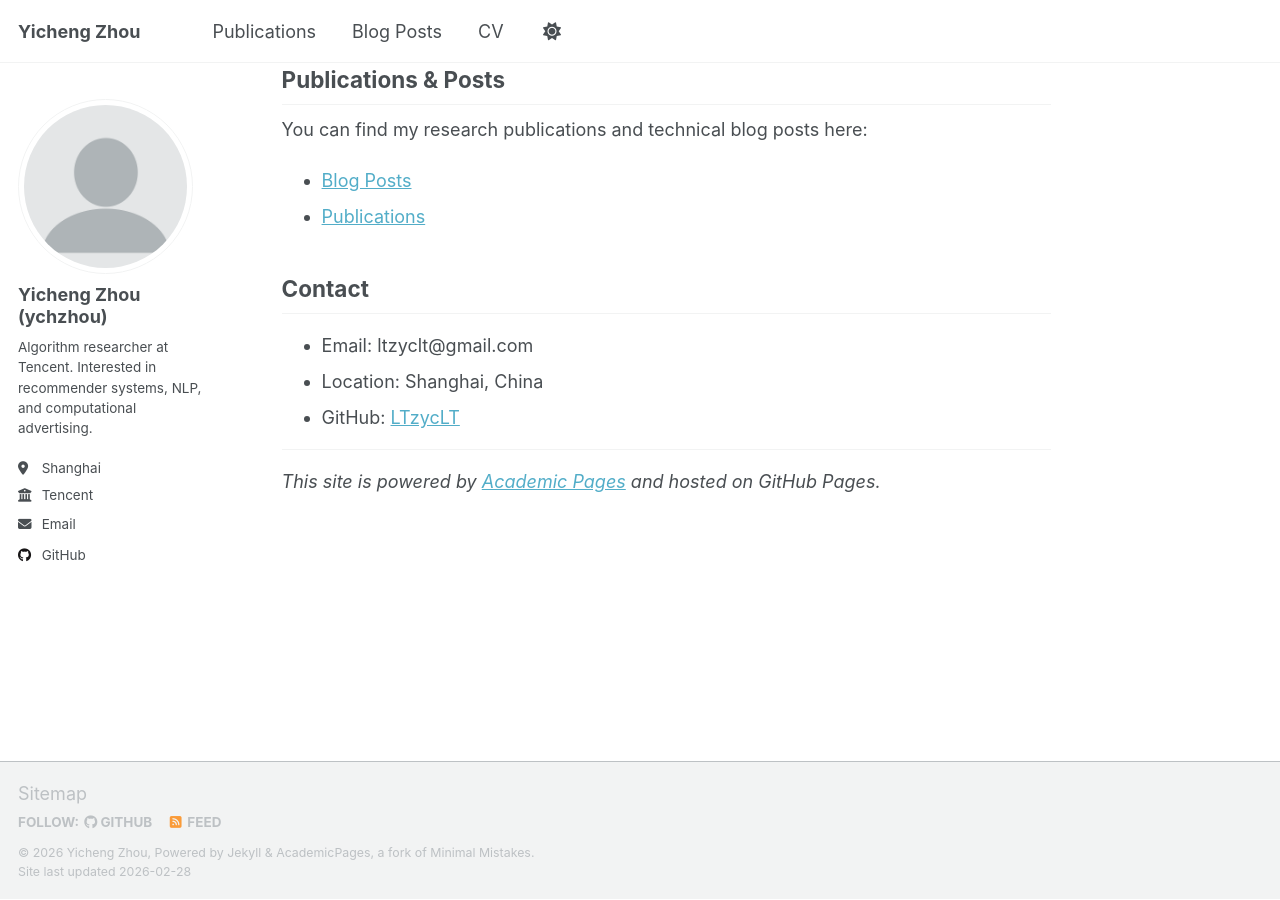
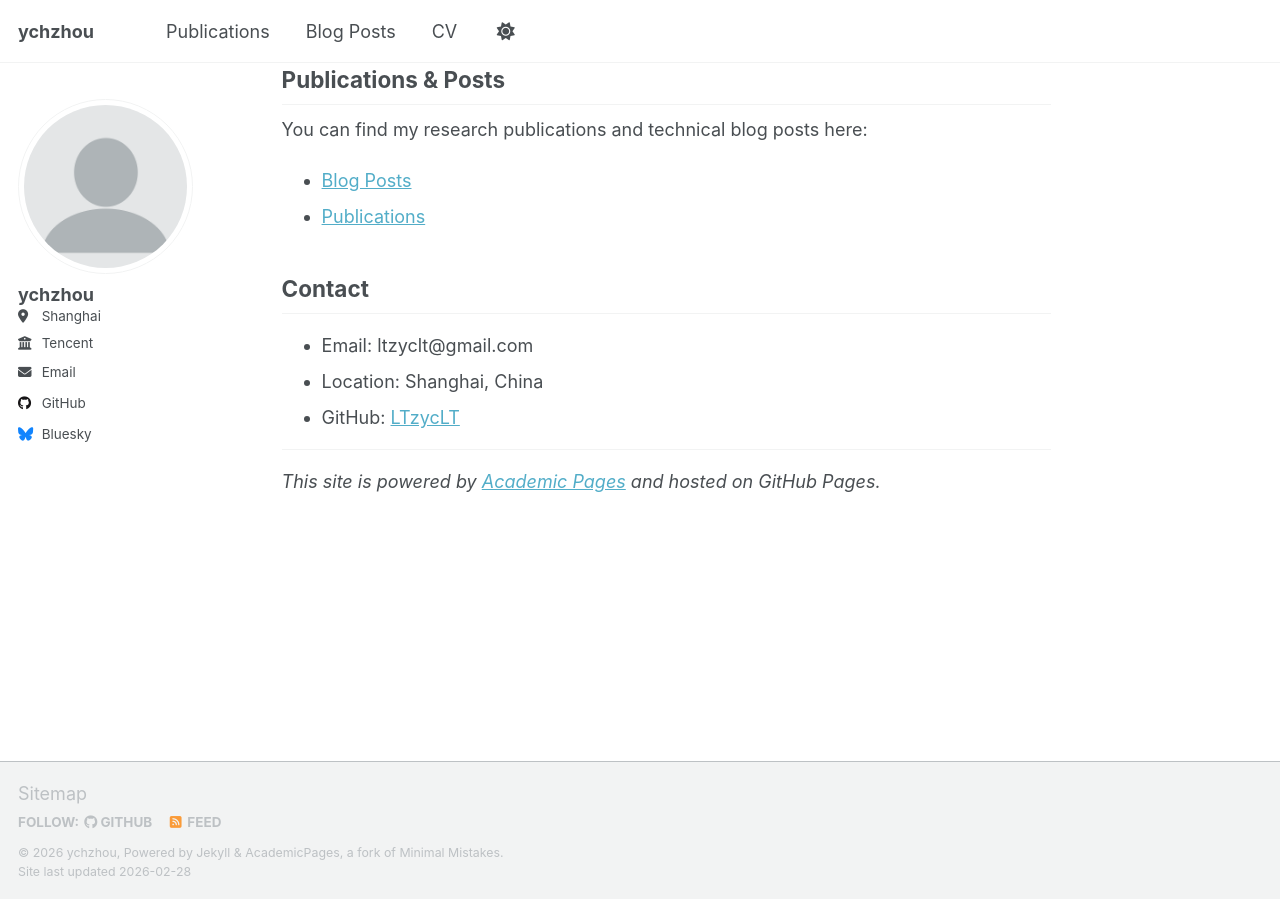
Before and after one commit to LTzycLT/ltzyclt.github.io, a Jekyll site: the page built from _pages/about.md, in a window 1280 px wide and 900 px high, scrolled down 606 px. Built offline with Jekyll 4.4.1, drawn with Linux system fonts in a browser that asks for light colours; a script that is not in the unit is left out; some of the changed lines change nothing that is shown.

Commit message:
Update config: use ychzhou instead of real name, disable publications output

```diff
--- a/_config.yml
+++ b/_config.yml
@@ -9,10 +9,10 @@
 # Basic Site Settings
 locale                   : "en-US"
 site_theme               : "default"
-title                    : "Yicheng Zhou"
+title                    : "ychzhou"
 title_separator          : "-"
-name                     : &name "Yicheng Zhou"
-description              : &description "Algorithm Researcher at Tencent, working on recommender systems and NLP"
+name                     : &name "ychzhou"
+description              : &description "personal description"
 url                      : https://ltzyclt.github.io
 baseurl                  : ""
 repository               : "LTzycLT/ltzyclt.github.io"
@@ -21,25 +21,62 @@ repository               : "LTzycLT/ltzyclt.github.io"
 author:
   # Biographic information
   avatar           : "profile.png"
-  name             : "Yicheng Zhou (ychzhou)"
-  bio              : "Algorithm researcher at Tencent. Interested in recommender systems, NLP, and computational advertising."
+  name             : "ychzhou"
+  #pronouns         : # example: "she/her"
+  #bio              : "Short biography for the left-hand sidebar"
   location         : "Shanghai"
   employer         : "Tencent"
+  uri              : # URL
   email            : "ltzyclt@gmail.com"
 
   # Academic websites
-  #googlescholar    : "https://scholar.google.com/citations?user=..."
+  #academia         : # URL
+  #arxiv            : # URL - Update with the correct link to your profile
+  #googlescholar    : "https://scholar.google.com/citations?user=PS_CX0AAAAAJ"
+  #inspire-hep      : # URL
+  #impactstory      : # URL
+  #orcid            : "http://orcid.org/yourorcidurl"
+  #semantic         : # URL
+  #pubmed           : "https://www.ncbi.nlm.nih.gov/pubmed/?term=john+snow"
+  #researchgate     : # URL
+  #scopus           : # URL
 
   # Repositories and software development
+ # bitbucket        : # Username - Update with your username on the site
+ # codepen          : # Username
+ # dribbble         : # Username
   github           : "LTzycLT"
-  #kaggle           : # Username
+ # kaggle           : # Username
+ # stackoverflow    : # User number or user number and name (i.e., use "1" or "1/jeff-atwood")
 
   # Social media
+  artstation       : # Username
+  bluesky          : "bsky.app" # Replace this with you Bluesky username
+  facebook         : # Username
+  flickr           : # Username
+  foursquare       : # Username
+  goodreads        : # Username
+  google_plus      : # Username
+  keybase          : # Username
+  instagram        : # Username
+  lastfm           : # Username
   linkedin         : # Username
+  mastodon         : # URL
+  medium           : # URL
+  pinterest        : # Username
+  soundcloud       : # Username
+  steam            : # Username
+  telegram         : # URL
+  tumblr           : # Username
   twitter          : # Username for X / Twitter
+  vine             : # Username
+  weibo            : # Username
+  wikipedia        : # Username
+  xing             : # Username
+  youtube          : # Username
   zhihu            : # Username
 
-# Publication Category
+# Publication Category - The following the list of publication categories and their headings
 publication_category:
   books:
     title: 'Books'
@@ -49,21 +86,42 @@ publication_category:
     title: 'Conference Papers'
 
 # Site Settings
-teaser                   :
-breadcrumbs              : false
+teaser                   :  # filename of teaser fallback teaser image placed in /images/, .e.g. "500x300.png"
+breadcrumbs              : false # true, false (default)
 words_per_minute         : 160
 future                   : true
-read_more                : "disabled"
-talkmap_link             : false
-
+read_more                : "disabled" # if enabled, adds "Read more" links to excerpts
+talkmap_link             : false      #change to true to add link to talkmap on talks page
 comments:
-  provider               : # false (default), "disqus", "discourse", "facebook"
+  provider               : # false (default), "disqus", "discourse", "facebook", "google-plus", "staticman", "custom"
   disqus:
     shortname            :
+  discourse:
+    server               : # https://meta.discourse.org/t/embedding-discourse-comments-via-javascript/31963 , e.g.: meta.discourse.org
+  facebook:
+    appid                :
+    num_posts            : # 5 (default)
+    colorscheme          : # "light" (default), "dark"
+staticman:
+  allowedFields          : ['name', 'email', 'url', 'message']
+  branch                 : "gh-pages" # "master", "gh-pages"
+  commitMessage          : "New comment."
+  filename               : comment-{@timestamp}
+  format                 : "yml"
+  moderation             : true
+  path                   : "_data/comments/{options.slug}"
+  requiredFields         : ['name', 'email', 'message']
+  transforms:
+    email                : "md5"
+  generatedFields:
+    date:
+      type               : "date"
+      options:
+        format           : "iso8601" # "iso8601" (default), "timestamp-seconds", "timestamp-milliseconds"
+atom_feed:
+  hide                   : false     # change to true to hide the RSS feed in the footer
+  path                   : # blank (default) uses feed.xml
 
-atom_feed:
-  hide                   : false
-  path                   : # blank (default) uses feed.xml
 
 # SEO Related
 google_site_verification :
@@ -71,11 +129,30 @@ bing_site_verification   :
 alexa_site_verification  :
 yandex_site_verification :
 
+
+# Social Sharing
+twitter:
+  username               : &twitter
+facebook:
+  username               :
+  app_id                 :
+  publisher              :
+og_image                 :  # Social media default site image
+og_description           :  # Social media default site image description
+# For specifying social profiles
+# - https://developers.google.com/structured-data/customize/social-profiles
+social:
+  type                   : # Person or Organization (defaults to Person)
+  name                   : # If the user or organization name differs from the site's name
+  links: # An array of links to social media profiles
+
+
 # Analytics
 analytics:
-  provider               : "false"
+  provider               :  "false" # false (default), "google", "google-universal", "google-analytics-4", "custom"
   google:
     tracking_id          :
+
 
 # Reading Files
 include:
@@ -115,12 +192,14 @@ keep_files:
 encoding: "utf-8"
 markdown_ext: "markdown,mkdown,mkdn,mkd,md"
 
+
 # Conversion
 markdown: kramdown
 highlighter: rouge
 lsi: false
 excerpt_separator: "\n\n"
 incremental: false
+
 
 # Markdown Processing
 kramdown:
@@ -133,13 +212,14 @@ kramdown:
   smart_quotes: lsquo,rsquo,ldquo,rdquo
   enable_coderay: false
 
-# Collections
+
+# These settings control the types of collections used by the template
 collections:
   teaching:
     output: false
     permalink: /:collection/:path/
   publications:
-    output: true
+    output: false
     permalink: /:collection/:path/
   portfolio:
     output: false
@@ -148,7 +228,8 @@ collections:
     output: false
     permalink: /:collection/:path/
 
-# Defaults
+
+# These settings control how pages and collections are included in the site
 defaults:
   # _posts
   - scope:
@@ -168,6 +249,15 @@ defaults:
     values:
       layout: single
       author_profile: true
+  # _teaching
+  - scope:
+      path: ""
+      type: teaching
+    values:
+      layout: single
+      author_profile: true
+      share: true
+      comments: true
   # _publications
   - scope:
       path: ""
@@ -177,15 +267,37 @@ defaults:
       author_profile: true
       share: true
       comments: true
+  # _portfolio
+  - scope:
+      path: ""
+      type: portfolio
+    values:
+      layout: single
+      author_profile: true
+      share: true
+      comment: true
+  # _talks
+  - scope:
+      path: ""
+      type: talks
+    values:
+      layout: talk
+      author_profile: true
+      share: true
+
 
 # Sass/SCSS
 sass:
   sass_dir: _sass
-  style: compressed
+  style: compressed # http://sass-lang.com/documentation/file.SASS_REFERENCE.html#output_style
+
 
 # Outputting
 permalink: /:categories/:title/
-timezone: Etc/UTC
+# paginate: 5 # amount of posts to show
+# paginate_path: /page:num/
+timezone: Etc/UTC # http://en.wikipedia.org/wiki/List_of_tz_database_time_zones
+
 
 # Plugins
 plugins:
@@ -196,6 +308,7 @@ plugins:
   - jekyll-redirect-from
   - jemoji
 
+# Mimic GitHub Pages with --safe
 whitelist:
   - jekyll-feed
   - jekyll-gist
@@ -204,15 +317,38 @@ whitelist:
   - jekyll-redirect-from
   - jemoji
 
+
 # Archives
+#  Type
+#  - GitHub Pages compatible archive pages built with Liquid ~> type: liquid (default)
+#  - Jekyll Archives plugin archive pages ~> type: jekyll-archives
+# Path (examples)
+#  - Archive page should exist at path when using Liquid method or you can
+#  expect broken links (especially with breadcrumbs enabled)
+#  - <base_path>/tags/my-awesome-tag/index.html ~> path: /tags/
+#  - <base_path/categories/my-awesome-category/index.html ~> path: /categories/
+#  - <base_path/my-awesome-category/index.html ~> path: /
 category_archive:
   type: liquid
   path: /categories/
 tag_archive:
   type: liquid
   path: /tags/
+# https://github.com/jekyll/jekyll-archives
+# jekyll-archives:
+#   enabled:
+#     - categories
+#     - tags
+#   layouts:
+#     category: archive-taxonomy
+#     tag: archive-taxonomy
+#   permalinks:
+#     category: /categories/:name/
+#     tag: /tags/:name/
+
 
 # HTML Compression
+# - http://jch.penibelst.de/
 compress_html:
   clippings: all
   ignore:
```
